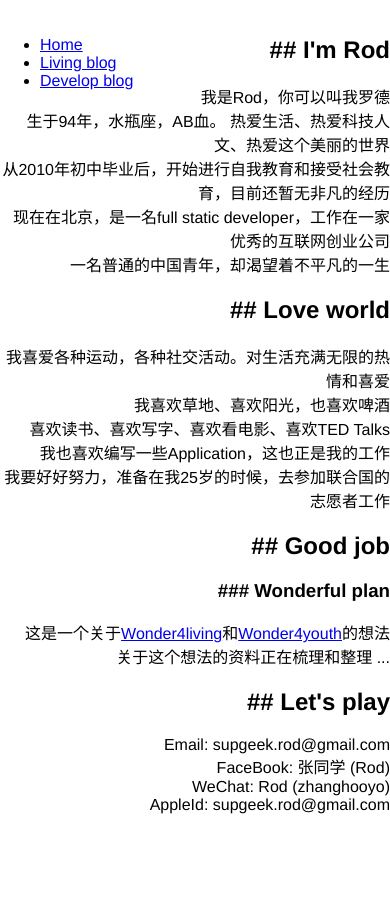
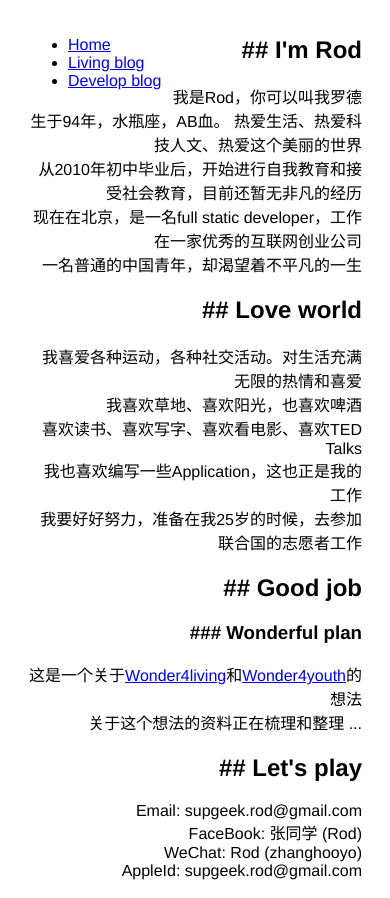
Before and after one commit to supgeek-rod/Rod-home, a plain HTML site: page index.html in a window 390 px wide. Before the commit the page ends 844 px from the top, so only its background shows below. Drawn offline with Linux system fonts and the light colour scheme.

Commit message:
MT support

```diff
--- a/index.html
+++ b/index.html
@@ -3,6 +3,8 @@
 <head>
     <title>Hello </title>
     <link type="text/css" rel="stylesheet" href="./style.css">
+    <meta name="viewport" content="width=device-width, initial-scale=1">
+    <meta name="viewport" content="width=device-width, initial-scale=1, maximum-scale=1, user-scalable=no">
 </head>
 
 <body>
--- a/style.css
+++ b/style.css
@@ -31,3 +31,14 @@ ul.sup-nav {
     list-style: none;
     margin: 0;
 }
+
+
+
+/**
+ *
+ */
+@media (max-width: 768px) {
+    body {
+        margin: 36px 28px 18px;
+    }
+}
```
